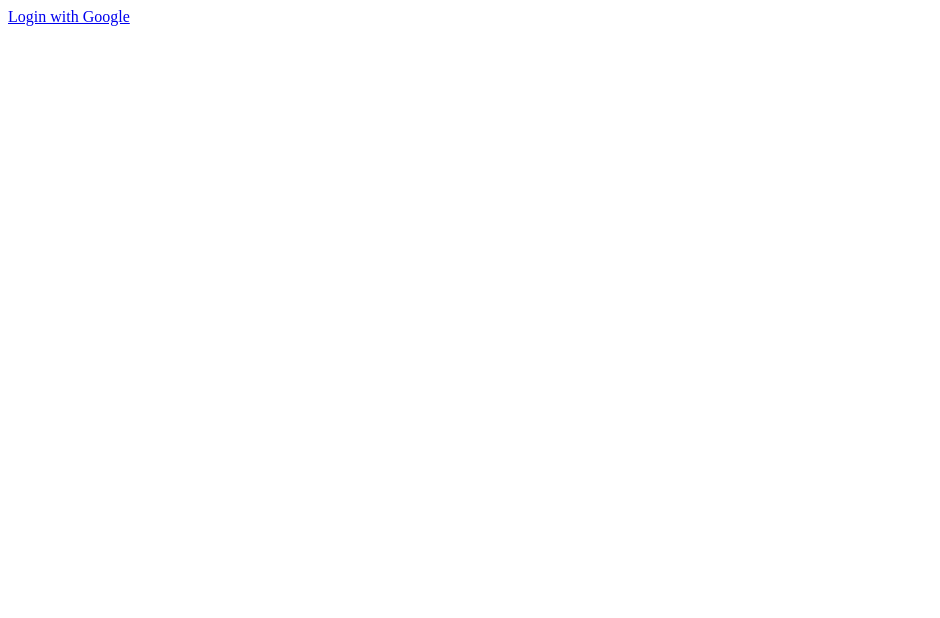
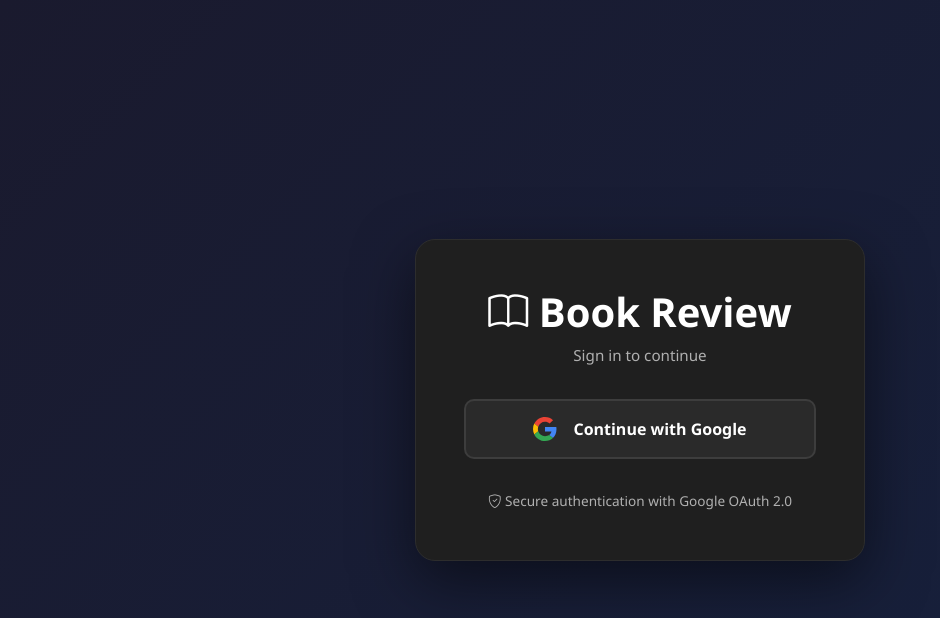
Before and after one commit to XRonaldXD/Book-Review-NodeJS, a website: page view/login.html in a window 1280 px wide. Shown: the whole page, without its empty margins (0-940 px from the left). Drawn offline with nearby package versions, Linux system fonts and the light colour scheme.

Commit message:
Login page

```diff
--- a/package.json
+++ b/package.json
@@ -18,6 +18,7 @@
   },
   "homepage": "https://github.com/XRonaldXD/Book-Review-NodeJS#readme",
   "dependencies": {
+    "bootstrap-icons": "^1.13.1",
     "dotenv": "^17.2.3",
     "express": "^5.1.0",
     "express-session": "^1.18.2",
--- a/view/login.html
+++ b/view/login.html
@@ -1,4 +1,121 @@
-<!-- Simple Google OAuth login button -->
-<a href="/auth/google" class="google-login-btn">
-    Login with Google
-</a>
+<!DOCTYPE html>
+<html lang="en">
+<head>
+    <meta charset="UTF-8">
+    <meta name="viewport" content="width=device-width, initial-scale=1.0">
+    <title>Login - Book Review</title>
+    <link href="https://cdn.jsdelivr.net/npm/bootstrap@5.3.0/dist/css/bootstrap.min.css" rel="stylesheet">
+    <link rel="stylesheet" href="https://cdn.jsdelivr.net/npm/bootstrap-icons@1.11.0/font/bootstrap-icons.css">
+    <style>
+        body {
+            background: linear-gradient(135deg, #1a1a2e 0%, #16213e 100%);
+            min-height: 100vh;
+            display: flex;
+            align-items: center;
+            justify-content: center;
+            font-family: 'Segoe UI', Tahoma, Geneva, Verdana, sans-serif;
+        }
+        .login-container {
+            background: #1f1f1f;
+            border-radius: 20px;
+            box-shadow: 0 20px 60px rgba(0, 0, 0, 0.5);
+            padding: 3rem;
+            max-width: 450px;
+            width: 100%;
+            border: 1px solid #2d2d2d;
+        }
+        .login-header {
+            text-align: center;
+            margin-bottom: 2rem;
+        }
+        .login-header h1 {
+            color: #ffffff;
+            font-weight: 700;
+            margin-bottom: 0.5rem;
+        }
+        .login-header p {
+            color: #b0b0b0;
+            font-size: 0.95rem;
+        }
+        .google-btn {
+            width: 100%;
+            padding: 1rem;
+            border: 2px solid #3d3d3d;
+            border-radius: 10px;
+            background: #2a2a2a;
+            display: flex;
+            align-items: center;
+            justify-content: center;
+            gap: 1rem;
+            text-decoration: none;
+            color: #ffffff;
+            font-weight: 600;
+            font-size: 1rem;
+            transition: all 0.3s ease;
+        }
+        .google-btn:hover {
+            background: #333333;
+            border-color: #667eea;
+            transform: translateY(-2px);
+            box-shadow: 0 5px 15px rgba(102, 126, 234, 0.4);
+            color: #ffffff;
+        }
+        .google-icon {
+            width: 24px;
+            height: 24px;
+        }
+        .divider {
+            text-align: center;
+            margin: 2rem 0;
+            position: relative;
+        }
+        .divider::before {
+            content: '';
+            position: absolute;
+            top: 50%;
+            left: 0;
+            right: 0;
+            height: 1px;
+            background: #3d3d3d;
+        }
+        .divider span {
+            background: #1f1f1f;
+            padding: 0 1rem;
+            position: relative;
+            color: #808080;
+            font-size: 0.85rem;
+        }
+        .info-text {
+            text-align: center;
+            color: #b0b0b0;
+            font-size: 0.85rem;
+            margin-top: 2rem;
+        }
+    </style>
+</head>
+<body>
+    <div class="login-container">
+        <div class="login-header">
+            <h1><i class="bi bi-book"></i> Book Review</h1>
+            <p>Sign in to continue</p>
+        </div>
+
+        <a href="/auth/google" class="google-btn">
+            <svg class="google-icon" xmlns="http://www.w3.org/2000/svg" viewBox="0 0 48 48">
+                <path fill="#EA4335" d="M24 9.5c3.54 0 6.71 1.22 9.21 3.6l6.85-6.85C35.9 2.38 30.47 0 24 0 14.62 0 6.51 5.38 2.56 13.22l7.98 6.19C12.43 13.72 17.74 9.5 24 9.5z"/>
+                <path fill="#4285F4" d="M46.98 24.55c0-1.57-.15-3.09-.38-4.55H24v9.02h12.94c-.58 2.96-2.26 5.48-4.78 7.18l7.73 6c4.51-4.18 7.09-10.36 7.09-17.65z"/>
+                <path fill="#FBBC05" d="M10.53 28.59c-.48-1.45-.76-2.99-.76-4.59s.27-3.14.76-4.59l-7.98-6.19C.92 16.46 0 20.12 0 24c0 3.88.92 7.54 2.56 10.78l7.97-6.19z"/>
+                <path fill="#34A853" d="M24 48c6.48 0 11.93-2.13 15.89-5.81l-7.73-6c-2.15 1.45-4.92 2.3-8.16 2.3-6.26 0-11.57-4.22-13.47-9.91l-7.98 6.19C6.51 42.62 14.62 48 24 48z"/>
+                <path fill="none" d="M0 0h48v48H0z"/>
+            </svg>
+            Continue with Google
+        </a>
+
+        <div class="info-text">
+            <i class="bi bi-shield-check"></i> Secure authentication with Google OAuth 2.0
+        </div>
+    </div>
+
+    <script src="https://cdn.jsdelivr.net/npm/bootstrap@5.3.0/dist/js/bootstrap.bundle.min.js"></script>
+</body>
+</html>
```
Also changed, not shown: 1 other file.
